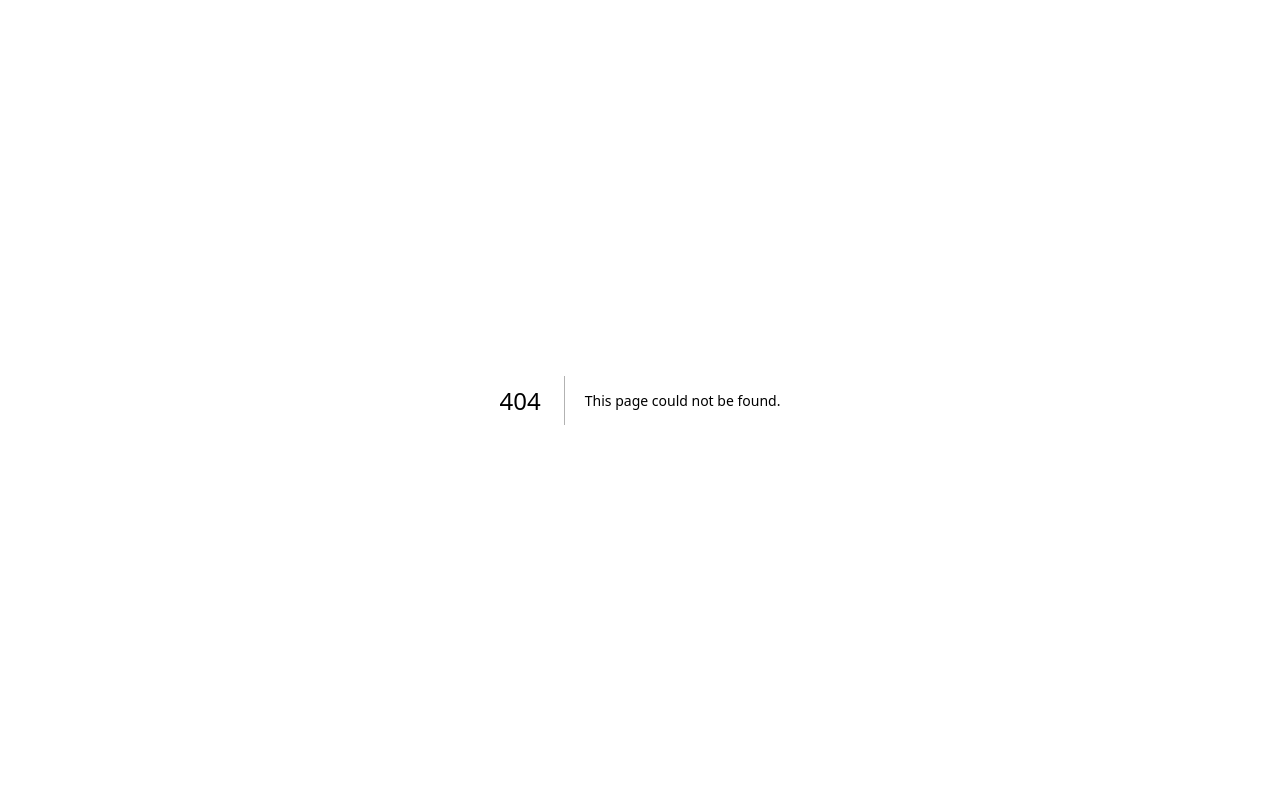
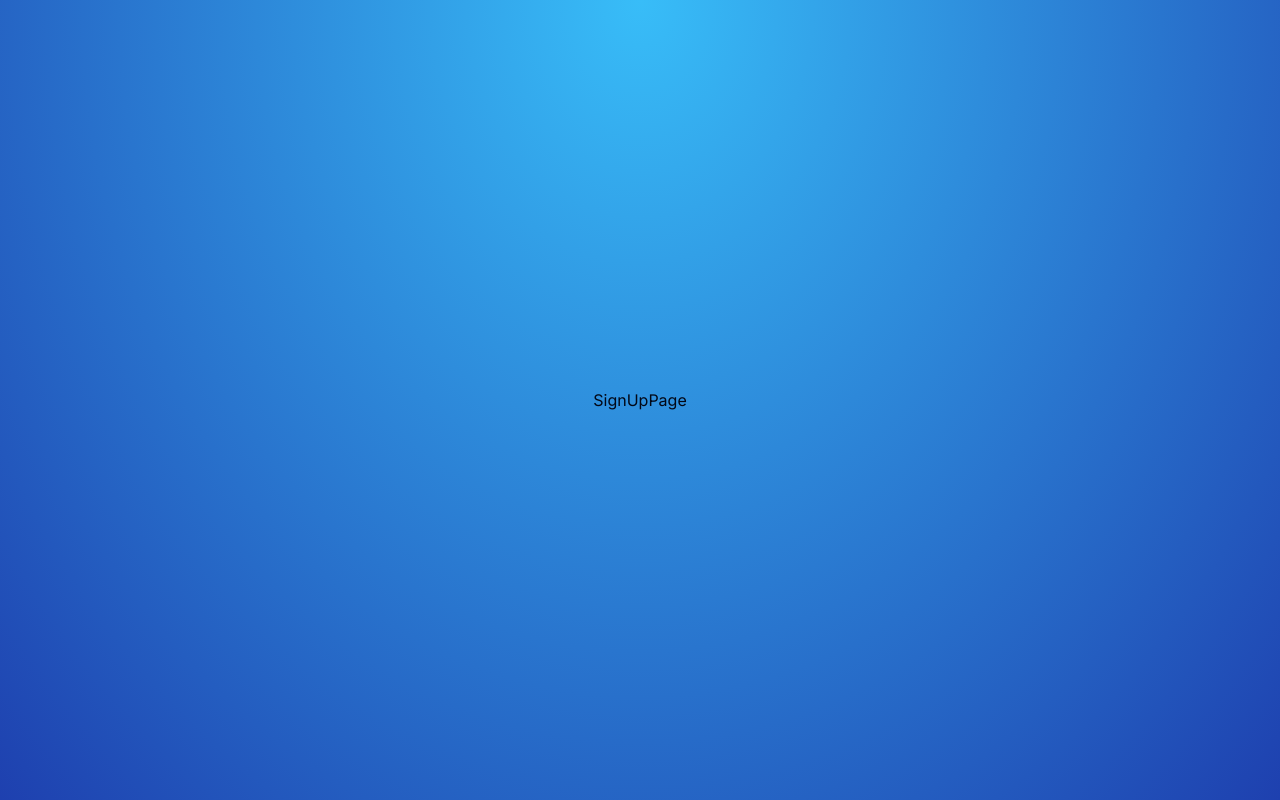
Before and after one commit to DragonSenses/nextjs-auth-starter, a Next.js app: page /auth/signup in a window 1280 px wide. Before the commit this address had no page. Built offline with nearby package versions, Linux system fonts and the light colour scheme.

Commit message:
feat: Create SignUpPage

```diff
--- /dev/null
+++ b/app/auth/signup/page.tsx
@@ -0,0 +1,7 @@
+import React from 'react';
+
+export default function SignUpPage() {
+  return (
+    <div>SignUpPage</div>
+  )
+}
```
